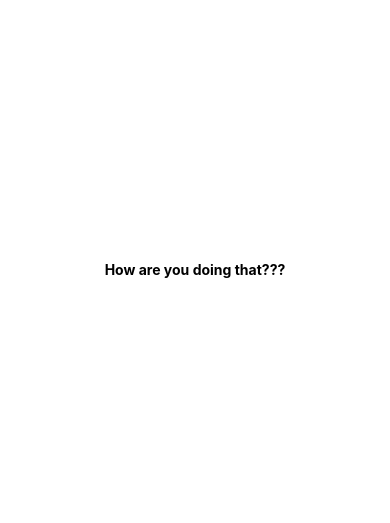
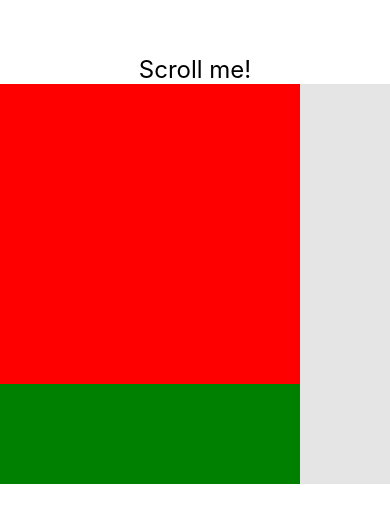
Before and after one commit to Dango3010/Woof_Instagram, a React Native app: screen / in a window 390 px wide. Shown: the part 153-676 px from the top of the page. Built offline with nearby package versions, Linux system fonts and the light colour scheme.

Commit message:
add button component and how to reset a button

```diff
--- a/App.js
+++ b/App.js
@@ -1,20 +1,75 @@
-import { StatusBar } from 'expo-status-bar';
-import { StyleSheet, Text, View } from 'react-native';
+// import { StatusBar } from 'expo-status-bar';
+// import { StyleSheet, Text, View, Image } from 'react-native'; //View and Text = core components
 
-export default function App() {
+// const image = require('./src/images/corn.jpeg');
+
+// export default function App() {
+//   return (
+//     <View style={styles.container}>
+//       <Text
+//       style={{
+//         fontWeight: 'bold',
+//         backgroundColor: 'yellow',
+//         marginBottom: '20px'
+//         }}
+//       >
+//       How are you???
+//       </Text>
+
+//       <Image
+//         style={{width: 100, height: 100}}
+//         source={image}
+//       />
+//       <StatusBar style="auto" />
+//     </View>
+//   );
+// }
+
+// const styles = StyleSheet.create({
+//   container: {
+//     flex: 1,
+//     backgroundColor: '#FFFFF',
+//     alignItems: 'center',
+//     justifyContent: 'center',
+//   },
+// });
+
+import React, {useState} from 'react';
+import { Button, Text, View, ScrollView } from 'react-native';
+
+const App = () => {
+  const [pressedButton, setPressedButton] = useState(0);
+
   return (
-    <View style={styles.container}>
-      <Text style={{fontWeight: 'bold'}}>How are you doing that???</Text>
-      <StatusBar style="auto" />
+   <View style={{ flex: 1, justifyContent: 'center' }}>
+    <Text style={{ fontSize: 24, textAlign: 'center' }}>
+      Scroll me!
+    </Text>
+    <View style={{ height: 400, backgroundColor: '#e5e5e5' }}>
+      {/* This is our scrollable area */}
+      <ScrollView horizontal={false}>
+        {/* remove horizontal if u want ur content to be scrollable vertically */}
+        <View style={{ width: 300, height: 300, backgroundColor: 'red' }} />
+        <View style={{ width: 300, height: 300, backgroundColor: 'green' }} />
+        <View style={{ width: 300, height: 300, backgroundColor: 'blue' }} />
+        <Button
+          title='Click me!'
+          onPress={() => setPressedButton(pressedButton + 1)}
+          disabled={pressedButton >= 2}
+        />
+        <Text>
+          {pressedButton >= 1
+          ? `the button is pressed ${pressedButton} times`
+          : 'the button isn\'t pressed yet'}
+        </Text>
+
+        <Button
+          title='Reset!'
+          onPress={() => setPressedButton(0)}
+        />
+      </ScrollView>
     </View>
-  );
-}
+  </View>
+)};
 
-const styles = StyleSheet.create({
-  container: {
-    flex: 1,
-    backgroundColor: '#FFFFF',
-    alignItems: 'center',
-    justifyContent: 'center',
-  },
-});
+export default App;
--- a/app.json
+++ b/app.json
@@ -1,7 +1,7 @@
 {
   "expo": {
     "name": "AwesomeProject",
-    "slug": "AwesomeProject",
+    "slug": "dango3010",
     "version": "1.0.0",
     "orientation": "portrait",
     "icon": "./assets/icon.png",
@@ -25,6 +25,12 @@
     },
     "web": {
       "favicon": "./assets/favicon.png"
-    }
+    },
+    "extra": {
+      "eas": {
+        "projectId": "d45a71bf-b8ca-4aca-89d3-803332fcbacd"
+      }
+    },
+    "owner": "dango3010"
   }
 }
```
Also changed, not shown: package.json (+4 -3 lines), src/images/corn.jpeg (added), 1 other file (tests, documents, lock files or other folders).
